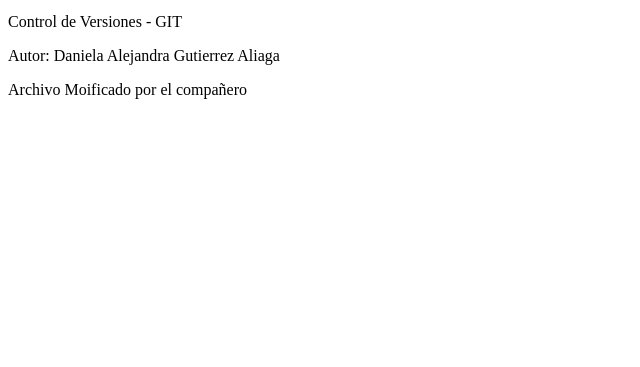
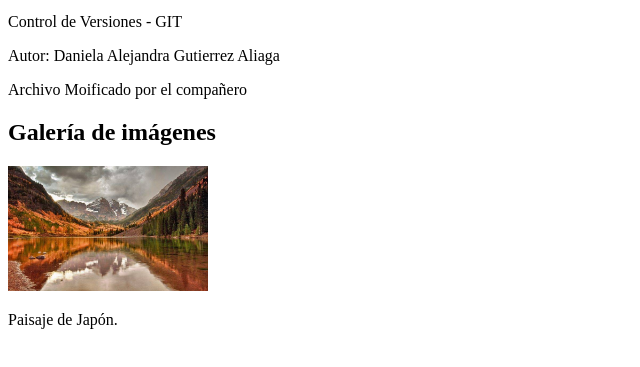
Before and after one commit to Danu1979/ModaGlobal, a website: page public_html/index.html in a window 1280 px wide. Shown: the part 101-468 px from the top of the page, without its empty margins (0-640 px from the left). Drawn offline with Linux system fonts and the light colour scheme.

Commit message:
Versió 1.1.1: Afegir galeria d’imatges amb script

```diff
--- a/public_html/index.html
+++ b/public_html/index.html
@@ -10,5 +10,11 @@
         <p>Control de Versiones - GIT</p>
         <p>Autor: Daniela Alejandra Gutierrez Aliaga</p>
         <p>Archivo Moificado por el compañero</p>
+        <h2>Galería de imágenes</h2>
+        <img src="img/paisaje.jpg" alt="Imagen de Japón" width="200">
+        <p>Paisaje de Japón.</p>
+
+        <!-- Vincular el script -->
+        <script src="js/galeria.js"></script>
     </body>
 </html>
--- /dev/null
+++ b/public_html/js/galeria.js
@@ -0,0 +1,15 @@
+// Autor: Daniela Gutierrez
+// Versión: 1.0
+
+// Cuando el usuario hace clic en la imagen, se "engrandirá"
+document.addEventListener("DOMContentLoaded", () => {
+    const img = document.getElementById("img-galeria");
+
+    if (img) {
+        img.addEventListener("click", () => {
+            img.style.transform = "scale(1.3)";
+            img.style.transition = "transform 0.3s ease";
+            console.log("Imagen ampliada al hacer clic");
+        });
+    }
+});
```
Also changed, not shown: public_html/img/paisaje.jpg (added). Lines whose indentation alone changed are shown as unchanged.
